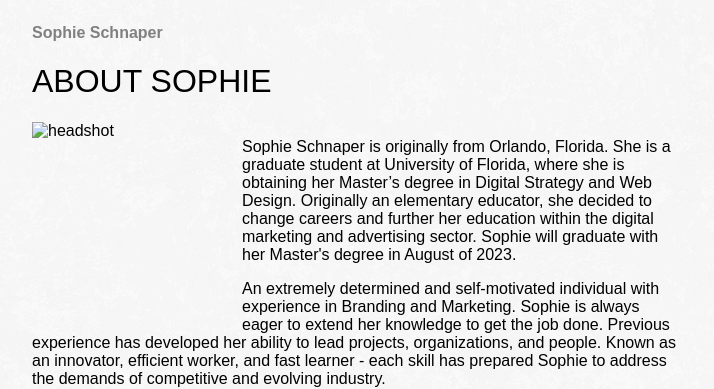
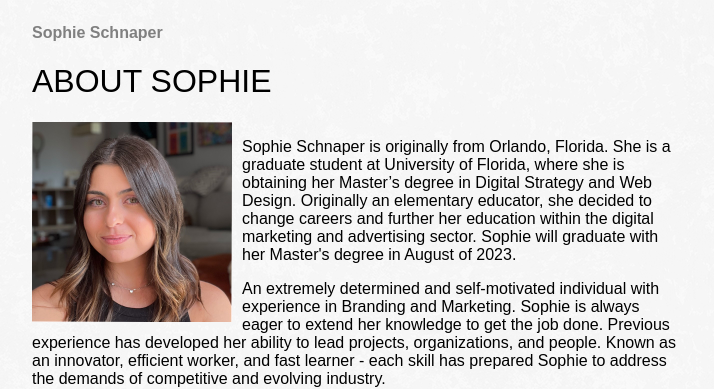
Before and after one commit to sschnaper/m5-hw5-schnaper-sophia, a plain HTML site: page index.html in a window 1280 px wide. Shown: the top 389 px of the page, 183-897 px from the left. Drawn offline with Linux system fonts and the light colour scheme; the site is published under a folder, as on GitHub Pages, so addresses that start at the root find nothing; a web font is replaced by a local one.

Commit message:
update index.html

```diff
--- a/index.html
+++ b/index.html
@@ -20,7 +20,7 @@
         <h1>ABOUT SOPHIE</h1>
         <section>
             <article>
-                <img src="/img.jpeg" alt="headshot" width="200"height="200">
+                <img src="img.jpeg" alt="headshot" width="200"height="200">
                 <p>
                     Sophie Schnaper is originally from Orlando, Florida. She is a graduate student at University of Florida, where she is obtaining her Master’s degree in Digital Strategy and Web Design. Originally an elementary educator, she decided to change careers and further her education within the digital marketing and advertising sector. Sophie will graduate with her Master's degree in August of 2023.
                 </p>
```
